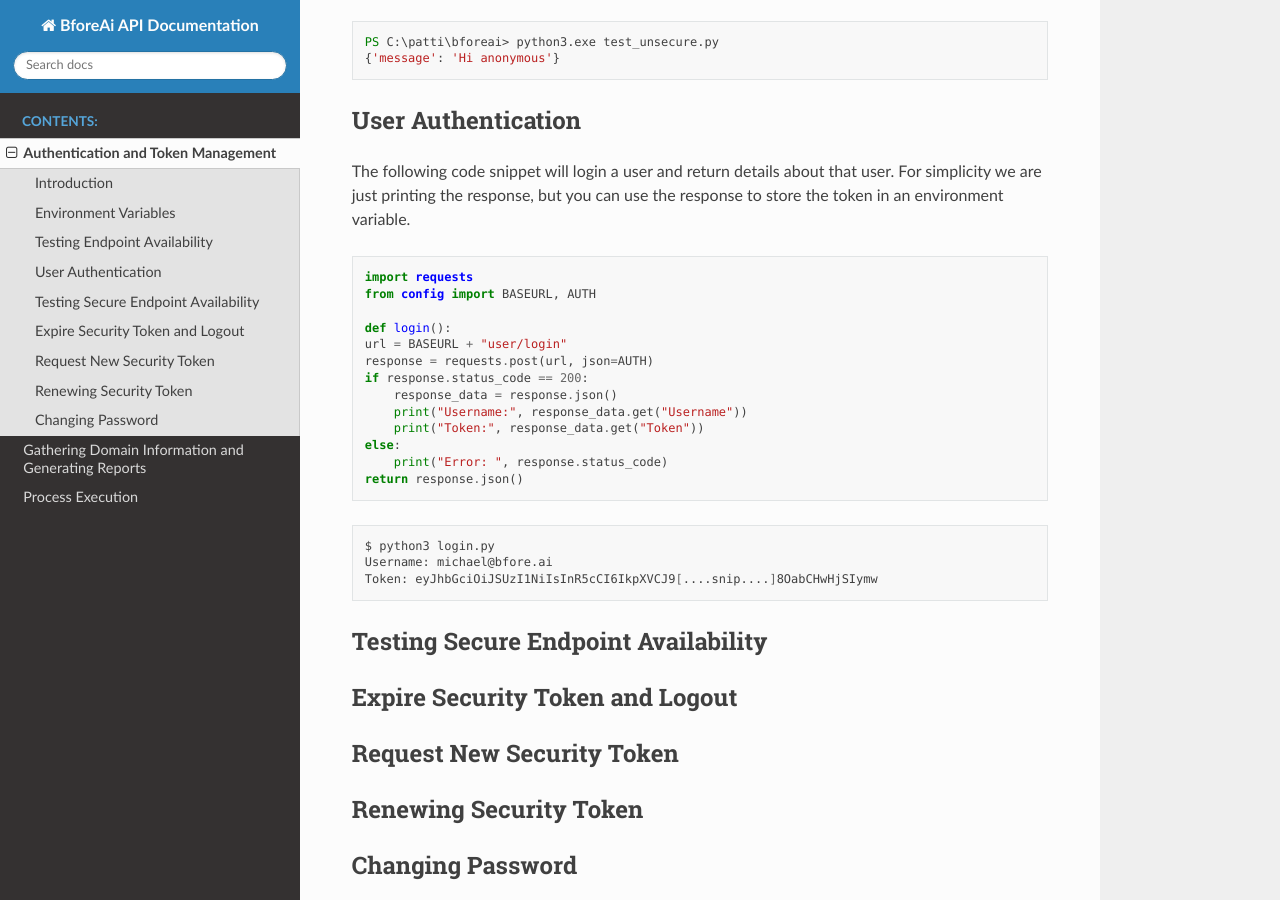
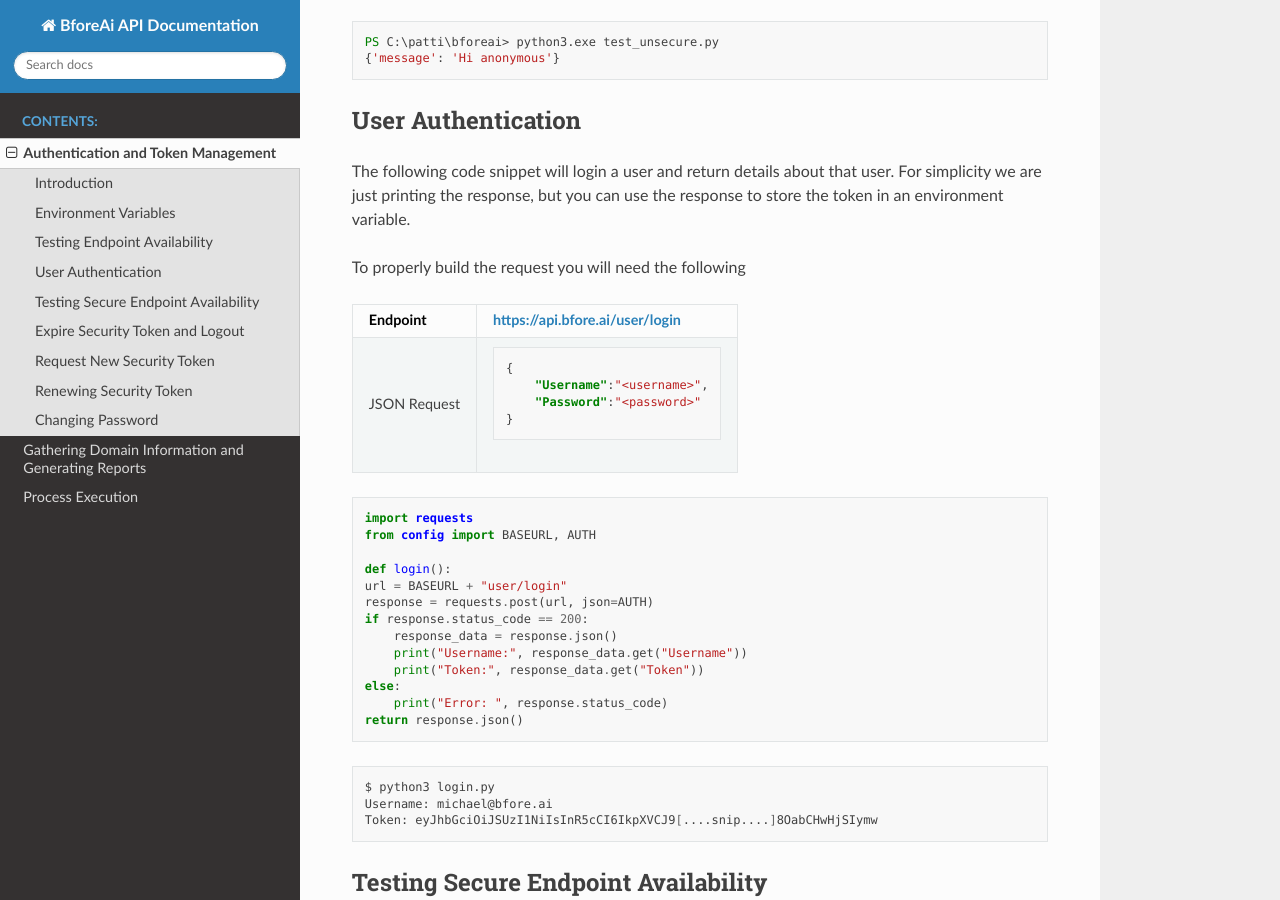
Before and after one commit to mikey-p-codes/rtd-bforeai, a Sphinx documentation site: the page built from docs/source/Authentication/index.rst, in a window 1280 px wide and 900 px high, scrolled down 1180 px. Built offline with Sphinx 7.4.7 and the Read the Docs theme 3.1.0, drawn with Linux system fonts in a browser that asks for light colours.

Commit message:
Add request details and JSON example to Authentication documentation

```diff
--- a/docs/source/Authentication/index.rst
+++ b/docs/source/Authentication/index.rst
@@ -76,6 +76,20 @@
 
 The following code snippet will login a user and return details about that user.  For simplicity we are just printing the response, but you can use the response to store the token in an environment variable.
 
+To properly build the request you will need the following
+
++------------------------+-----------------------------------+
+| Endpoint               | https://api.bfore.ai/user/login   |
++========================+===================================+
+| JSON Request           | .. code-block:: json              |
+|                        |                                   |
+|                        |    {                              |
+|                        |        "Username":"<username>",   |
+|                        |        "Password":"<password>"    |
+|                        |    }                              |
+|                        |                                   |
++------------------------+-----------------------------------+
+
 .. code-block:: python
 
     import requests
```
